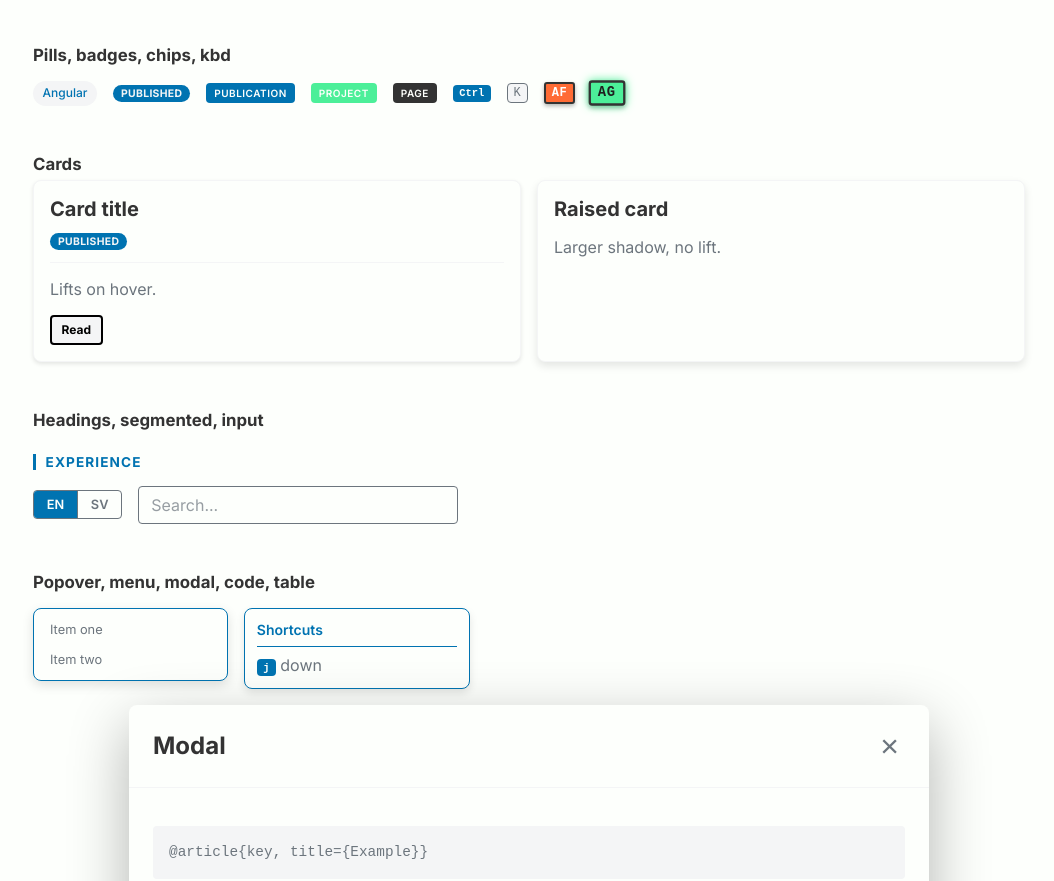
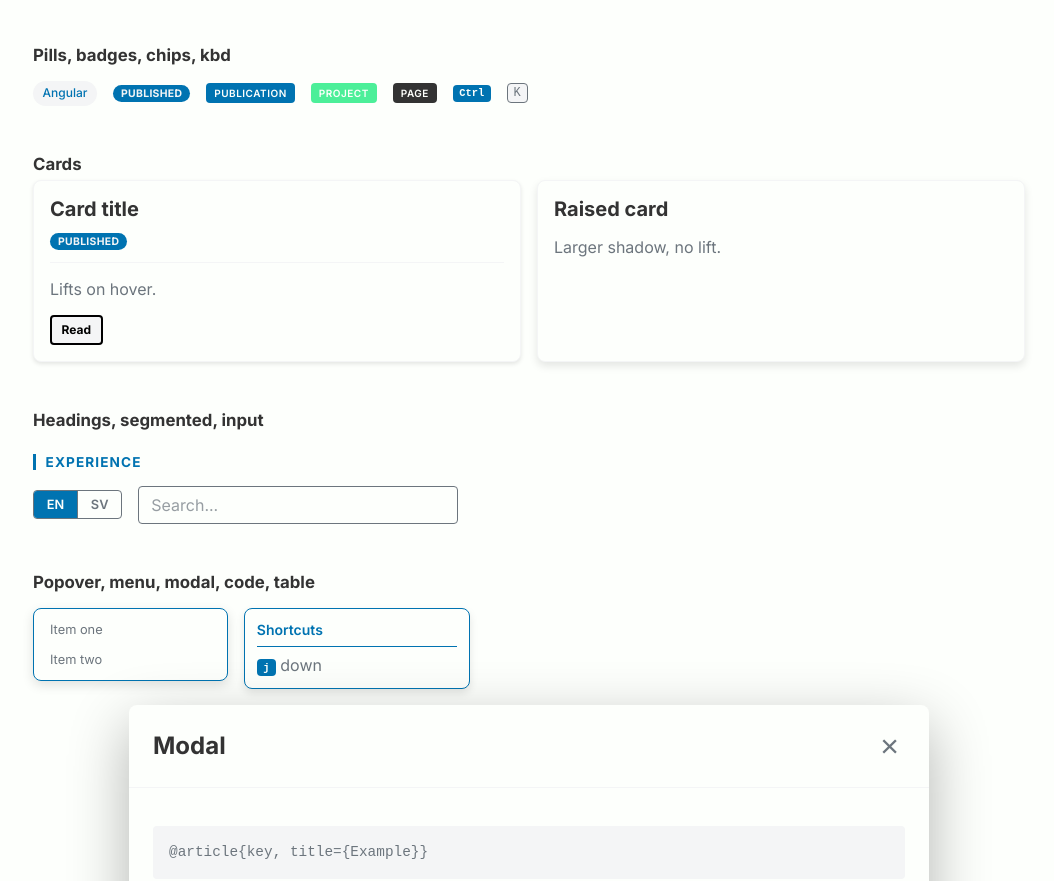
Before and after one commit to johmara/johmara-design-system, a website: page docs/index.html in a window 1280 px wide. Shown: the part 874-1755 px from the top of the page, without its empty margins (111-1165 px from the left). Drawn offline with nearby package versions, Linux system fonts and the light colour scheme; files that its build step writes are made by us from their sources.

Commit message:
Remove ds-hint; vim hint markers stay in the site

```diff
--- a/docs/index.html
+++ b/docs/index.html
@@ -64,8 +64,6 @@
       <span class="ds-chip ds-chip--neutral">Page</span>
       <span class="ds-kbd">Ctrl</span>
       <span class="ds-kbd ds-kbd--outline">K</span>
-      <span class="ds-hint">af</span>
-      <span class="ds-hint ds-hint--selected">ag</span>
     </div>
   </section>
 
--- a/src/components/_hint.scss
+++ /dev/null
@@ -1,26 +0,0 @@
-// Keyboard-navigation hint marker (vim hint mode).
-.ds-hint {
-  display: inline-block;
-  padding: 0.125rem 0.375rem;
-  border: 2px solid var(--ds-color-heading);
-  border-radius: 3px;
-  background: var(--ds-color-hint);
-  color: var(--ds-color-on-hint);
-  box-shadow: 0 2px 4px rgba(0, 0, 0, 0.3);
-  font-family: var(--ds-font-mono);
-  font-size: var(--ds-text-xs);
-  font-weight: bold;
-  letter-spacing: 0.05em;
-  text-transform: uppercase;
-  animation: ds-hint-pulse 0.3s ease-out;
-  transition: all var(--ds-duration-base) var(--ds-ease);
-}
-
-.ds-hint--selected {
-  border-color: var(--ds-color-heading);
-  background: var(--ds-color-success);
-  color: var(--ds-color-on-success);
-  box-shadow: 0 0 8px var(--ds-color-success), 0 2px 4px rgba(0, 0, 0, 0.3);
-  font-weight: 900;
-  transform: scale(1.15);
-}
--- a/src/components/_index.scss
+++ b/src/components/_index.scss
@@ -9,4 +9,3 @@
 @use 'input';
 @use 'table';
 @use 'footer';
-@use 'hint';
--- a/src/tokens/_colors.scss
+++ b/src/tokens/_colors.scss
@@ -33,10 +33,6 @@
 :root {
   @include light-colors;
 
-  // Text on hint/success fills. Same in both themes.
-  --ds-color-on-hint: #fff;
-  --ds-color-on-success: #1f1f1f;
-
   // Legacy aliases (johmara.github.io)
   --background-color: var(--ds-color-bg);
   --background-color-darker: var(--ds-color-bg-subtle);
--- a/src/tokens/_motion.scss
+++ b/src/tokens/_motion.scss
@@ -47,20 +47,6 @@
   }
 }
 
-@keyframes ds-hint-pulse {
-  0% {
-    opacity: 0;
-    transform: scale(0.8);
-  }
-  50% {
-    transform: scale(1.1);
-  }
-  100% {
-    opacity: 1;
-    transform: scale(1);
-  }
-}
-
 @media (prefers-reduced-motion: reduce) {
   :root {
     --ds-duration-fast: 0s;
```
Also changed, not shown: CHANGELOG.md, README.md.
